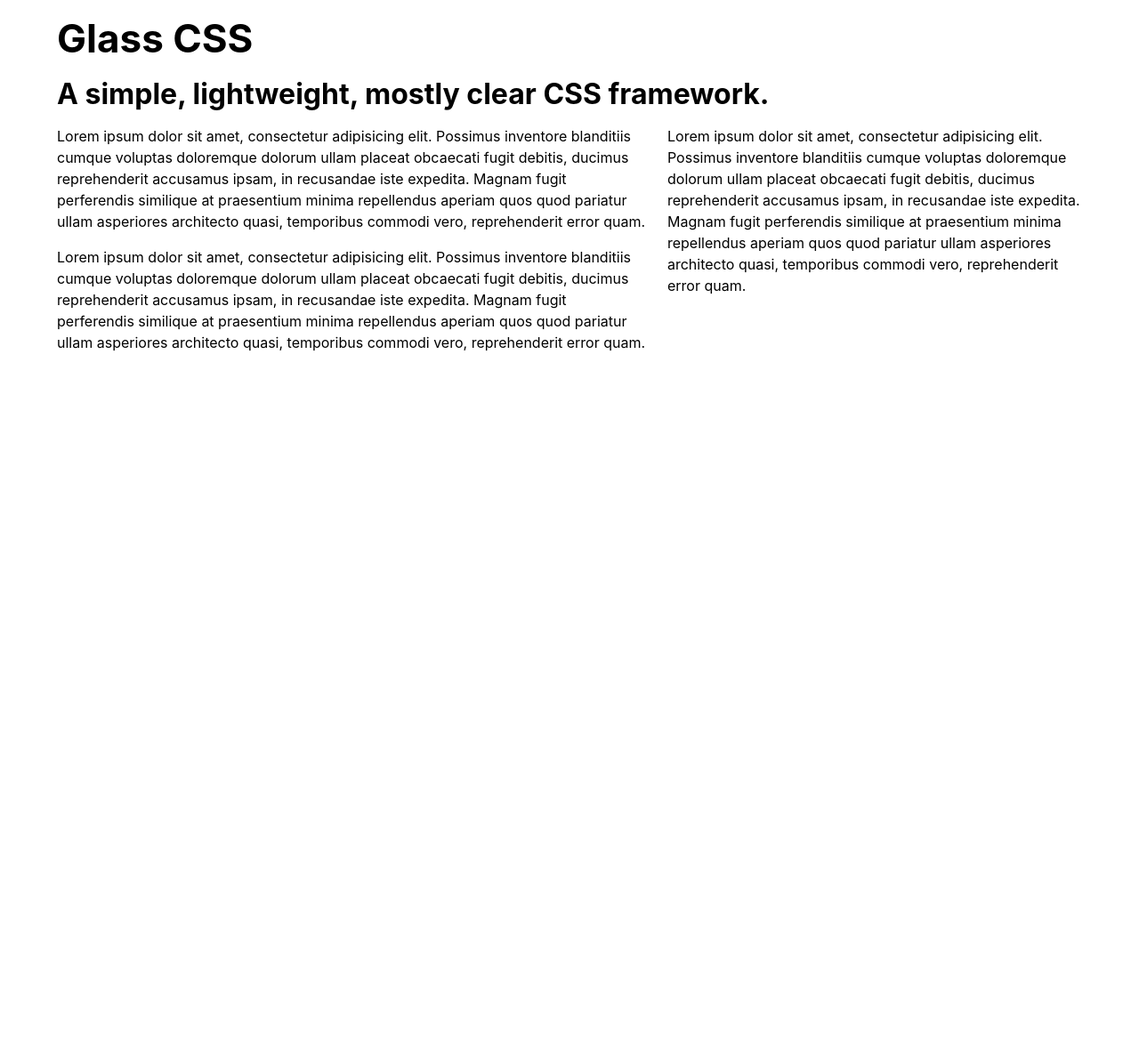
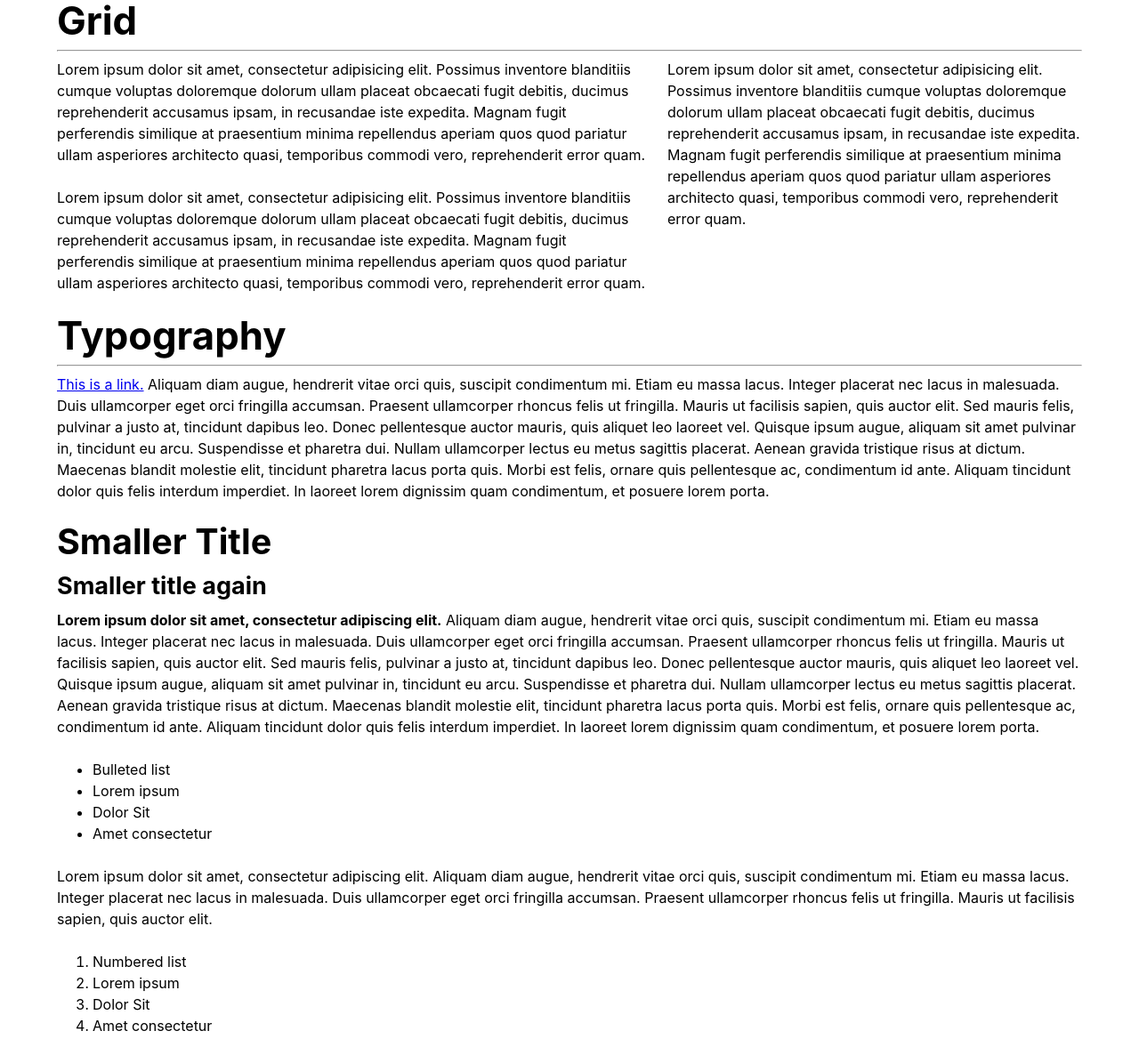
Before and after one commit to treetrum/glass-css, a website: page index.html in a window 1280 px wide. Shown: the top 1168 px of the page at 89% size. Before the commit the page ends 800 px from the top, so only its background shows below. Drawn offline with Linux system fonts and the light colour scheme.

Commit message:
Update typography

```diff
--- a/index.html
+++ b/index.html
@@ -1,5 +1,6 @@
 <!DOCTYPE html>
 <html>
+
 <head>
     <meta charset="utf-8">
     <meta name="viewport" content="width=device-width, initial-scale=1">
@@ -7,27 +8,59 @@
     <title>Glass CSS</title>
     <link rel="stylesheet" href="dist/glass-min.css">
 </head>
+
 <body>
 
-        <div class="header-container">
+    <section class="grid-demo">
+        <div class="wrap">
+            <div class="small-12 content">
+                <h2>Grid</h2>
+                <hr>
+            </div>
+            <div class="small-12 medium-8 large-7 content">
+                <p>Lorem ipsum dolor sit amet, consectetur adipisicing elit. Possimus inventore blanditiis cumque voluptas doloremque dolorum ullam placeat obcaecati fugit debitis, ducimus reprehenderit accusamus ipsam, in recusandae iste expedita. Magnam
+                    fugit perferendis similique at praesentium minima repellendus aperiam quos quod pariatur ullam asperiores architecto quasi, temporibus commodi vero, reprehenderit error quam.</p>
+                <p>Lorem ipsum dolor sit amet, consectetur adipisicing elit. Possimus inventore blanditiis cumque voluptas doloremque dolorum ullam placeat obcaecati fugit debitis, ducimus reprehenderit accusamus ipsam, in recusandae iste expedita. Magnam
+                    fugit perferendis similique at praesentium minima repellendus aperiam quos quod pariatur ullam asperiores architecto quasi, temporibus commodi vero, reprehenderit error quam.</p>
+            </div>
+            <div class="small-12 medium-4 large-5 content">
+                <p>Lorem ipsum dolor sit amet, consectetur adipisicing elit. Possimus inventore blanditiis cumque voluptas doloremque dolorum ullam placeat obcaecati fugit debitis, ducimus reprehenderit accusamus ipsam, in recusandae iste expedita. Magnam
+                    fugit perferendis similique at praesentium minima repellendus aperiam quos quod pariatur ullam asperiores architecto quasi, temporibus commodi vero, reprehenderit error quam.</p>
+            </div>
+        </div>
+    </section>
+
+    <section class="typography-demo">
         <div class="wrap">
             <div class="content">
-                    <h1>Glass CSS</h1>
-                    <h3>A simple, lightweight, mostly clear CSS framework.</h3>
+                <h2>Typography</h2>
+                <hr>
+                <p><a href="#">This is a link.</a> Aliquam diam augue, hendrerit vitae orci quis, suscipit condimentum mi. Etiam eu massa lacus. Integer placerat nec lacus in malesuada. Duis ullamcorper eget orci fringilla accumsan. Praesent ullamcorper rhoncus felis ut fringilla. Mauris ut facilisis sapien, quis auctor elit. Sed mauris felis, pulvinar a justo at, tincidunt dapibus leo. Donec pellentesque auctor mauris, quis aliquet leo laoreet vel. Quisque ipsum augue, aliquam sit amet pulvinar in, tincidunt eu arcu. Suspendisse et pharetra dui. Nullam ullamcorper lectus eu metus sagittis placerat. Aenean gravida tristique risus at dictum. Maecenas blandit molestie elit, tincidunt pharetra lacus porta quis. Morbi est felis, ornare quis pellentesque ac, condimentum id ante. Aliquam tincidunt dolor quis felis interdum imperdiet. In laoreet lorem dignissim quam condimentum, et posuere lorem porta.</p>
+                <h3>Smaller Title</h3>
+                <h5>Smaller title again</h5>
+                <p><strong>Lorem ipsum dolor sit amet, consectetur adipiscing elit.</strong> Aliquam diam augue, hendrerit vitae orci quis, suscipit condimentum mi. Etiam eu massa lacus. Integer placerat nec lacus in malesuada. Duis ullamcorper eget orci fringilla accumsan. Praesent ullamcorper rhoncus felis ut fringilla. Mauris ut facilisis sapien, quis auctor elit. Sed mauris felis, pulvinar a justo at, tincidunt dapibus leo. Donec pellentesque auctor mauris, quis aliquet leo laoreet vel. Quisque ipsum augue, aliquam sit amet pulvinar in, tincidunt eu arcu. Suspendisse et pharetra dui. Nullam ullamcorper lectus eu metus sagittis placerat. Aenean gravida tristique risus at dictum. Maecenas blandit molestie elit, tincidunt pharetra lacus porta quis. Morbi est felis, ornare quis pellentesque ac, condimentum id ante. Aliquam tincidunt dolor quis felis interdum imperdiet. In laoreet lorem dignissim quam condimentum, et posuere lorem porta.</p>
+                <ul>
+                    <li>Bulleted list</li>
+                    <li>Lorem ipsum</li>
+                    <li>Dolor Sit</li>
+                    <li>Amet consectetur</li>
+                </ul>
+                <p>Lorem ipsum dolor sit amet, consectetur adipiscing elit. Aliquam diam augue, hendrerit vitae orci quis, suscipit condimentum mi. Etiam eu massa lacus. Integer placerat nec lacus in malesuada. Duis ullamcorper eget orci fringilla accumsan. Praesent ullamcorper rhoncus felis ut fringilla. Mauris ut facilisis sapien, quis auctor elit.</p>
+                <ol>
+                    <li>Numbered list</li>
+                    <li>Lorem ipsum</li>
+                    <li>Dolor Sit</li>
+                    <li>Amet consectetur</li>
+                </ol>
+                <p>Sed mauris felis, pulvinar a justo at, tincidunt dapibus leo. Donec pellentesque auctor mauris, quis aliquet leo laoreet vel. Quisque ipsum augue, aliquam sit amet pulvinar in, tincidunt eu arcu. Suspendisse et pharetra dui. Nullam ullamcorper lectus eu metus sagittis placerat. Aenean gravida tristique risus at dictum. Maecenas blandit molestie elit, tincidunt pharetra lacus porta quis. Morbi est felis, ornare quis pellentesque ac, condimentum id ante. Aliquam tincidunt dolor quis felis interdum imperdiet. In laoreet lorem dignissim quam condimentum, et posuere lorem porta.</p>
+                <h5>Smaller Title</h5>
+                <p>Lorem ipsum dolor sit amet, consectetur adipiscing elit. Aliquam diam augue, hendrerit vitae orci quis, suscipit condimentum mi. Etiam eu massa lacus. Integer placerat nec lacus in malesuada. Duis ullamcorper eget orci fringilla accumsan.</p>
+                <blockquote><p>Block quote. Raesent ullamcorper rhoncus felis ut fringilla. Mauris ut facilisis sapien, quis auctor elit.</p></blockquote>
+                <p>Sed mauris felis, pulvinar a justo at, tincidunt dapibus leo. Donec pellentesque auctor mauris, quis aliquet leo laoreet vel. Quisque ipsum augue, aliquam sit amet pulvinar in, tincidunt eu arcu. Suspendisse et pharetra dui. Nullam ullamcorper lectus eu metus sagittis placerat. Aenean gravida tristique risus at dictum. Maecenas blandit molestie elit, tincidunt pharetra lacus porta quis. Morbi est felis, ornare quis pellentesque ac, condimentum id ante. Aliquam tincidunt dolor quis felis interdum imperdiet. In laoreet lorem dignissim quam condimentum, et posuere lorem porta.</p>
             </div>
         </div>
-        </div>
-        <div class="content-container-2">
-            <div class="wrap">
-                <div class="small-12 medium-8 large-7 content">
-                    <p>Lorem ipsum dolor sit amet, consectetur adipisicing elit. Possimus inventore blanditiis cumque voluptas doloremque dolorum ullam placeat obcaecati fugit debitis, ducimus reprehenderit accusamus ipsam, in recusandae iste expedita. Magnam fugit perferendis similique at praesentium minima repellendus aperiam quos quod pariatur ullam asperiores architecto quasi, temporibus commodi vero, reprehenderit error quam.</p>
-                    <p>Lorem ipsum dolor sit amet, consectetur adipisicing elit. Possimus inventore blanditiis cumque voluptas doloremque dolorum ullam placeat obcaecati fugit debitis, ducimus reprehenderit accusamus ipsam, in recusandae iste expedita. Magnam fugit perferendis similique at praesentium minima repellendus aperiam quos quod pariatur ullam asperiores architecto quasi, temporibus commodi vero, reprehenderit error quam.</p>
-                </div>
-                <div class="small-12 medium-4 large-5 content">
-                    <p>Lorem ipsum dolor sit amet, consectetur adipisicing elit. Possimus inventore blanditiis cumque voluptas doloremque dolorum ullam placeat obcaecati fugit debitis, ducimus reprehenderit accusamus ipsam, in recusandae iste expedita. Magnam fugit perferendis similique at praesentium minima repellendus aperiam quos quod pariatur ullam asperiores architecto quasi, temporibus commodi vero, reprehenderit error quam.</p>
-                </div>
-            </div>
-        </div>
+    </section>
 
 </body>
+
 </html>
--- a/src/_settings.scss
+++ b/src/_settings.scss
@@ -26,7 +26,10 @@ $breakpoints: (
  * Typography
  */
 $font-family: -apple-system, BlinkMacSystemFont, "Segoe UI", "Roboto", "Oxygen", "Ubuntu", "Cantarell", "Fira Sans", "Droid Sans", "Helvetica Neue", sans-serif;
-$line-height: 1.5;
+$headings: (h1, h2, h3, h4, h5, h6);
+$line-height-body: 1.5;
+$line-height-headings: 1.1;
+$vertical-rhythm: 1.5rem;
 
 /**
  * Grid
--- a/src/_typography.scss
+++ b/src/_typography.scss
@@ -4,40 +4,51 @@
 html {
     font-size: $rem-base;
     font-family: $font-family;
+    line-height: $line-height-body;
 }
 
-// Mobile font sizes
-h1 { font-size: 2.25rem; }
-h2 { font-size: 1.75rem; }
-h3 { font-size: 1.5rem; }
-h4 { font-size: 1.25rem; }
-h5 { font-size: 1rem; }
-h6 { font-size: 0.875rem; }
-p, li, span { font-size: 0.875rem; line-height: $line-height}
-
-// Desktop font sizes
-@include breakpoint(small) {
-    h1 { font-size: 2.75rem; }
-    h2 { font-size: 2.25rem; }
-    h3 { font-size: 2rem; }
-    h4 { font-size: 1.75rem; }
-    h5 { font-size: 1.5rem; }
-    h6 { font-size: 1.25rem; }
-    p, li, span { font-size: 1rem; }
+// Headings
+@each $heading in $headings {
+    #{$heading} {
+        margin: 0;
+        line-height: $line-height-headings;
+    }
 }
 
-// Remove any default margins on typographic elements
-h1, h2, h3, h4, h5, h6 {
-    margin: 1rem 0;
+h1 { @include baseHeadingFontSize(2.5rem) }
+h2 { @include baseHeadingFontSize(2.1rem) }
+h3 { @include baseHeadingFontSize(1.9rem) }
+h4 { @include baseHeadingFontSize(1.6rem) }
+h5 { @include baseHeadingFontSize(1.3rem) }
+h6 { @include baseHeadingFontSize(1rem) }
+
+// Body copy
+p, li {
+    font-size: 1rem;
 }
 p, ul, ol {
     margin: 0;
-    margin-bottom: 1rem;
+    margin-bottom: $vertical-rhythm;
 }
 
-// Add top margin to headings (h1-h4) following paragraphs or lists
-p + h1, p + h2, p + h3, p + h4,
-ol + h1, ol + h2, ol + h3, ol + h4,
-ul + h1, ul + h2, ul + h3, ul + h4 {
-    margin-top: 3rem;
+// Give headings after headings after headings some top margin
+// Uses % elements to minimize outputted code
+%headings-after-headings { margin-top: $vertical-rhythm/2; }
+@each $heading in $headings {
+	@each $headingNested in $headings {
+		#{$heading} + #{$headingNested} {
+			@extend %headings-after-headings;
+		}
+	}
 }
+
+// Give paragraph style elements following headings half their usual margin top
+// Uses % elements to minimize outputted code
+%paragraphs-after-headings { margin-top: $vertical-rhythm/2; }
+@each $pElement in (p, ul) {
+    @each $heading in $headings {
+        #{$heading} + #{$pElement} {
+            @extend %paragraphs-after-headings;
+        }
+    }
+}
--- a/src/_utilities.scss
+++ b/src/_utilities.scss
@@ -40,3 +40,19 @@
     }
 
 }
+
+/**
+ * Sets the heading font size base to the supplied argument
+ * and 130% of that size on after the 'medium' breakpoint
+ */
+@mixin baseHeadingFontSize($baseFontSize) {
+
+    // Set base font size
+    font-size: $baseFontSize;
+
+    // Set font size for 'medium' and up
+    @include breakpoint(medium) {
+        font-size: $baseFontSize * 1.3;
+    }
+
+}
```
Also changed, not shown: dist/glass-min.css, dist/glass.css. Lines whose indentation alone changed are shown as unchanged.
